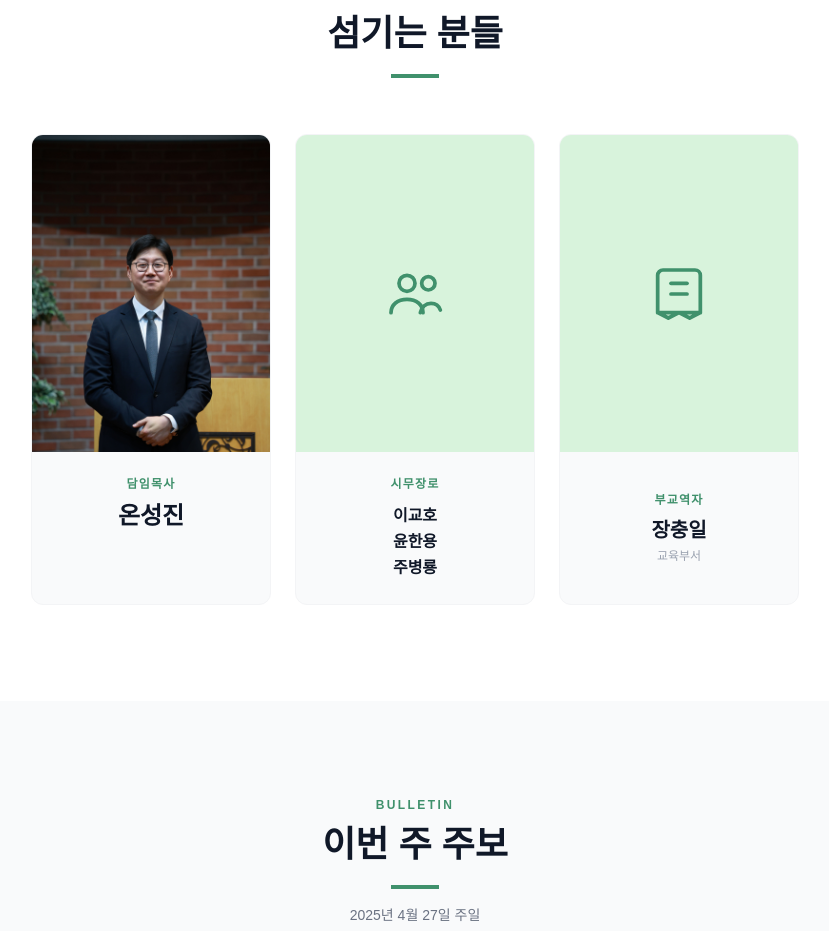
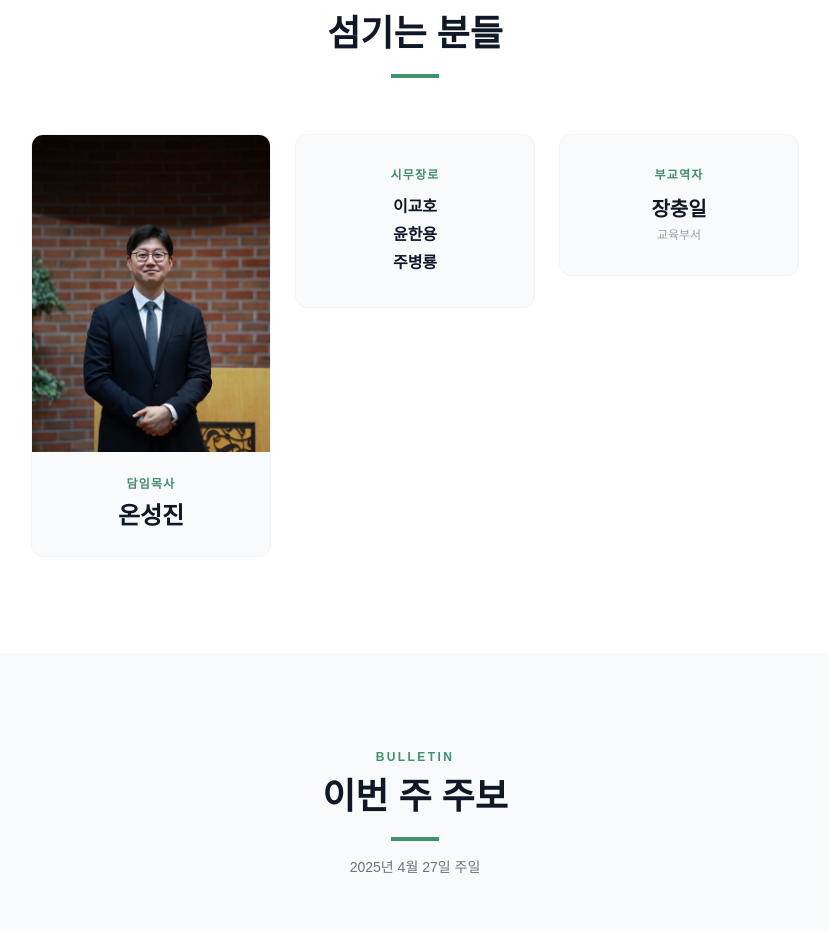
Before and after one commit to graceuxdesigner/gwangyeom-church, a Next.js app: page / in a window 1280 px wide. Shown: the part 2201-3132 px from the top of the page, without its empty margins (225-1054 px from the left). Built offline with nearby package versions, Linux system fonts and the light colour scheme.

Commit message:
Pastor card: tighter face crop. Other staff cards: text-only, no placeholder

```diff
--- a/app/page.tsx
+++ b/app/page.tsx
@@ -313,14 +313,14 @@ export default function Home() {
             <div className="w-12 h-1 bg-[#40916c] mx-auto mt-5" />
           </div>
           <div className="grid md:grid-cols-3 gap-6 max-w-3xl mx-auto">
-            <div className="bg-gray-50 rounded-xl overflow-hidden border border-gray-100 hover:border-[#b7e4c7] hover:shadow-md transition-all">
+            <div className="bg-gray-50 rounded-xl overflow-hidden border border-gray-100 hover:border-[#b7e4c7] hover:shadow-md transition-all self-start">
               <div className="aspect-[3/4] relative bg-gray-100">
                 <Image
                   src="/images/pastor.jpg"
                   alt="담임목사 온성진"
                   fill
                   sizes="(max-width: 768px) 100vw, 33vw"
-                  className="object-cover object-top"
+                  className="object-cover object-[center_25%]"
                 />
               </div>
               <div className="p-6 text-center">
@@ -328,37 +328,18 @@ export default function Home() {
                 <p className="text-2xl font-bold text-gray-900">온성진</p>
               </div>
             </div>
-            <div className="bg-gray-50 rounded-xl overflow-hidden border border-gray-100 hover:border-[#b7e4c7] hover:shadow-md transition-all flex flex-col">
-              <div className="aspect-[3/4] bg-[#d8f3dc] flex items-center justify-center">
-                <svg viewBox="0 0 24 24" fill="none" stroke="currentColor" strokeWidth="1.4" className="w-16 h-16 text-[#40916c]">
-                  <circle cx="9" cy="8" r="3" />
-                  <circle cx="17" cy="8" r="2.5" />
-                  <path d="M3 19c0-3 2.5-5 6-5s6 2 6 5" strokeLinecap="round" />
-                  <path d="M14 19c.5-2 2-3.5 4-3.5s3 1 3.5 2.5" strokeLinecap="round" />
-                </svg>
-              </div>
-              <div className="p-6 text-center flex-1 flex flex-col justify-center">
+            <div className="bg-gray-50 rounded-xl p-8 text-center border border-gray-100 hover:border-[#b7e4c7] hover:shadow-md transition-all self-start">
               <p className="text-[#40916c] text-xs font-bold tracking-widest uppercase mb-3">시무장로</p>
-                <div className="space-y-0.5">
+              <div className="space-y-1">
                 <p className="font-bold text-gray-900">이교호</p>
                 <p className="font-bold text-gray-900">윤한용</p>
                 <p className="font-bold text-gray-900">주병룡</p>
               </div>
             </div>
-            </div>
-            <div className="bg-gray-50 rounded-xl overflow-hidden border border-gray-100 hover:border-[#b7e4c7] hover:shadow-md transition-all flex flex-col">
-              <div className="aspect-[3/4] bg-[#d8f3dc] flex items-center justify-center">
-                <svg viewBox="0 0 24 24" fill="none" stroke="currentColor" strokeWidth="1.4" className="w-16 h-16 text-[#40916c]">
-                  <path d="M4 19V5a2 2 0 0 1 2-2h12a2 2 0 0 1 2 2v14M4 19l4 2 4-2 4 2 4-2M4 19h16" strokeLinejoin="round" strokeLinecap="round" />
-                  <line x1="9" y1="8" x2="15" y2="8" strokeLinecap="round" />
-                  <line x1="9" y1="12" x2="15" y2="12" strokeLinecap="round" />
-                </svg>
-              </div>
-              <div className="p-6 text-center flex-1 flex flex-col justify-center">
-                <p className="text-[#40916c] text-xs font-bold tracking-widest uppercase mb-2">부교역자</p>
+            <div className="bg-gray-50 rounded-xl p-8 text-center border border-gray-100 hover:border-[#b7e4c7] hover:shadow-md transition-all self-start">
+              <p className="text-[#40916c] text-xs font-bold tracking-widest uppercase mb-3">부교역자</p>
               <p className="text-xl font-bold text-gray-900">장충일</p>
               <p className="text-gray-400 text-xs mt-1">교육부서</p>
-              </div>
             </div>
           </div>
         </div>
```
Lines whose indentation alone changed are shown as unchanged.
